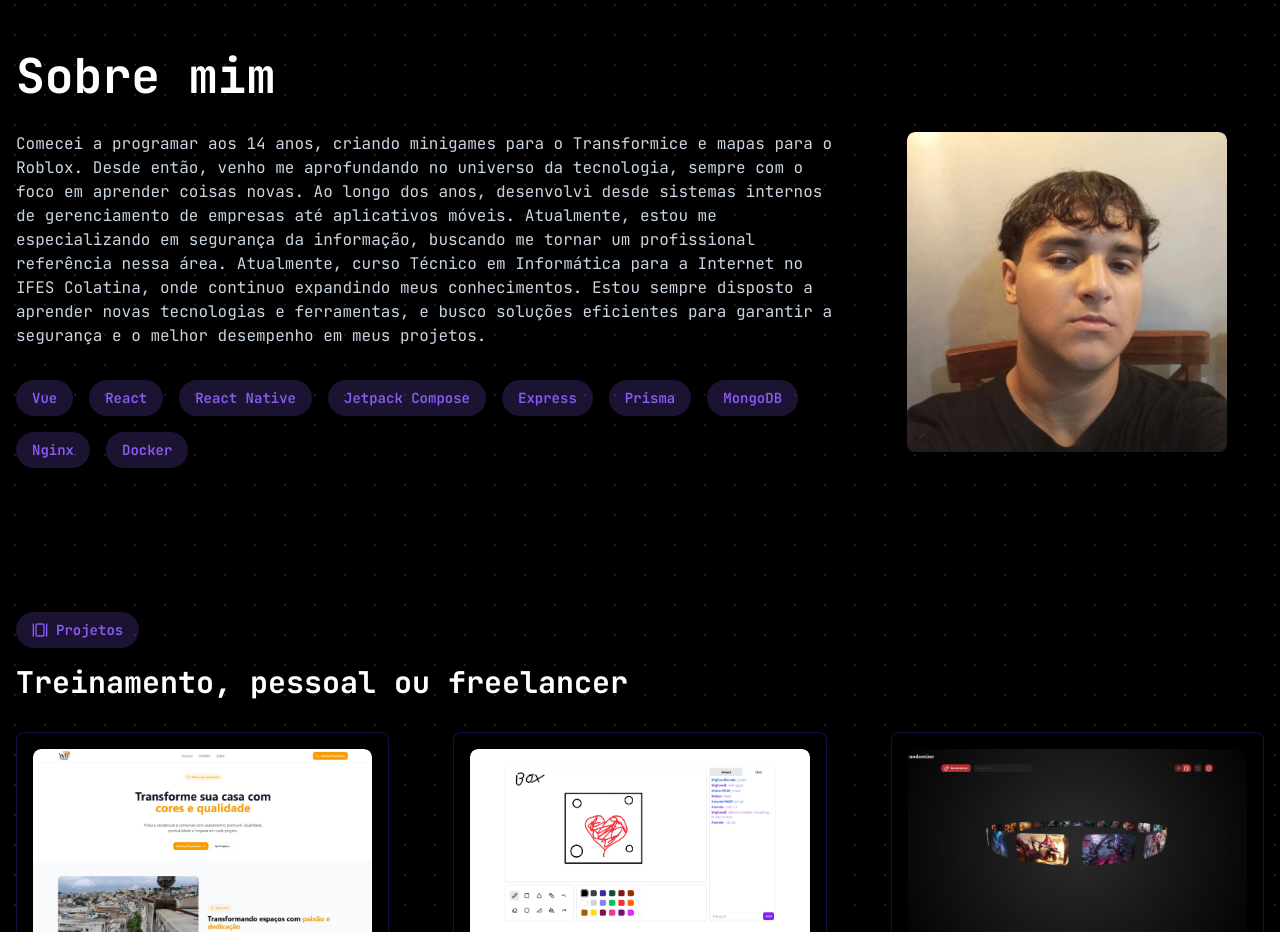
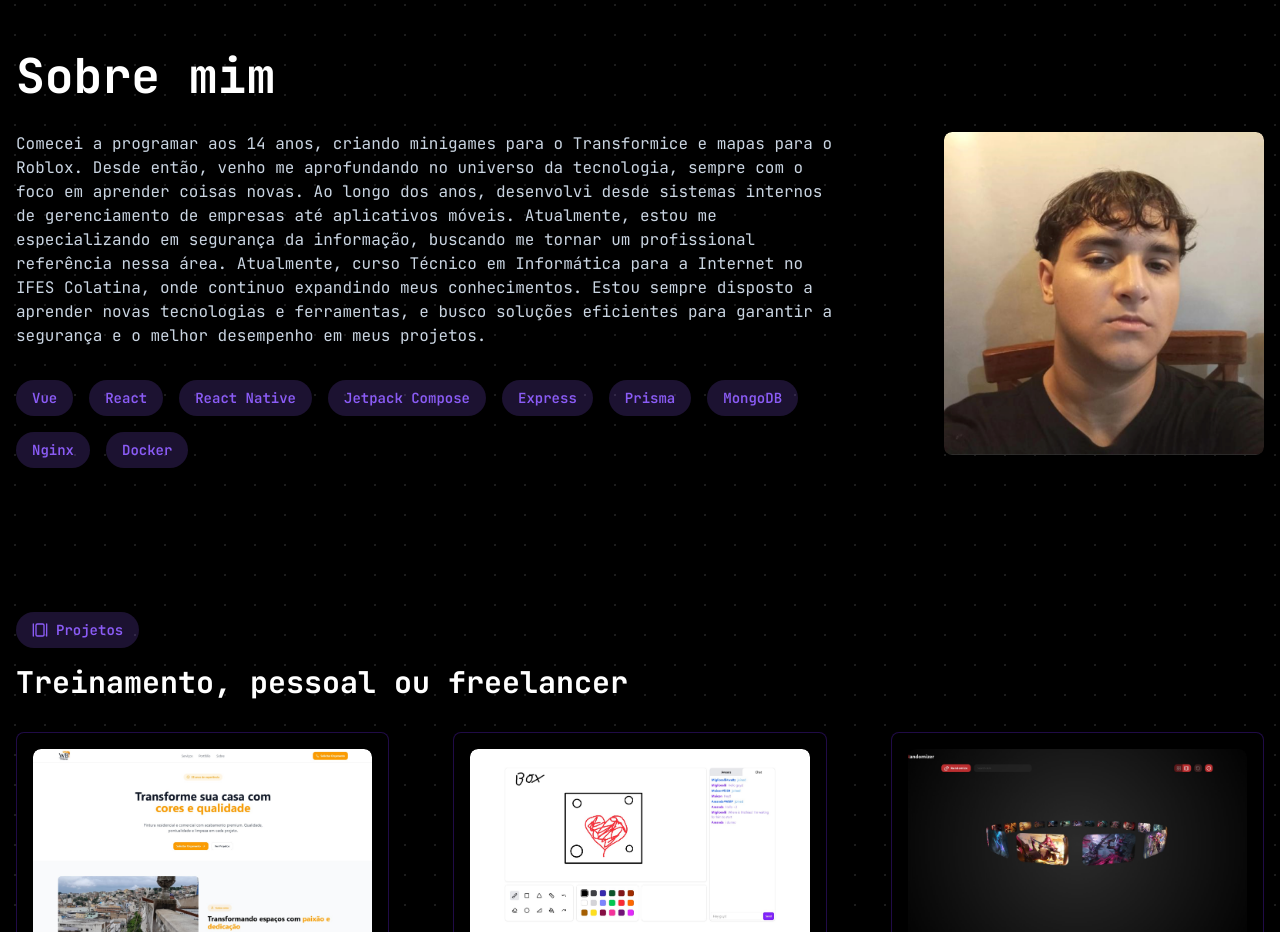
Before and after one commit to migliorelli/migliorelli.dev, a Vue app: page / in a window 1280 px wide. Shown: the part 820-1752 px from the top of the page. Built offline with nearby package versions, Linux system fonts and the light colour scheme; a web font is replaced by a local one.

Commit message:
style improvements

```diff
--- a/src/components/sections/AboutMe.vue
+++ b/src/components/sections/AboutMe.vue
@@ -29,7 +29,7 @@ const techs = [
       </div>
 
       <div class="grid gap-8 md:grid-cols-3">
-        <div class="col-span-2 flex flex-col justify-center gap-8">
+        <div class="col-span-2 space-y-8">
           <p v-animate-on-view="{ delay: 100 }">
             {{ t("aboutme.description") }}
           </p>
@@ -40,8 +40,8 @@ const techs = [
           </ul>
         </div>
 
-        <div class="hidden justify-center md:flex" v-animate-on-view>
-          <div class="group size-80 overflow-hidden rounded-lg">
+        <div class="hidden md:block md:justify-self-end" v-animate-on-view>
+          <div class="group min-h-80 max-w-80 overflow-hidden rounded-lg">
             <img
               src="/migliorelli.png"
               class="w-full rounded-lg transition-transform duration-300 ease-in-out group-hover:scale-110"
```
